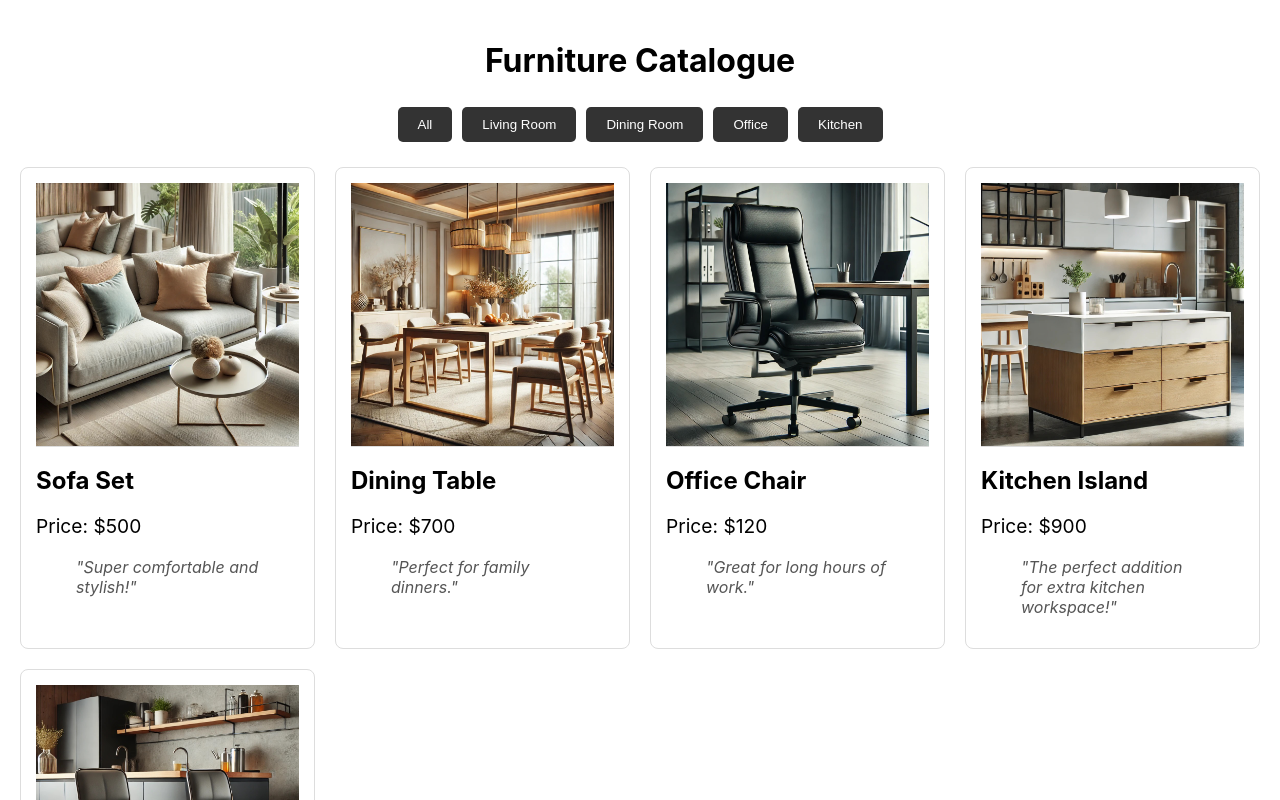
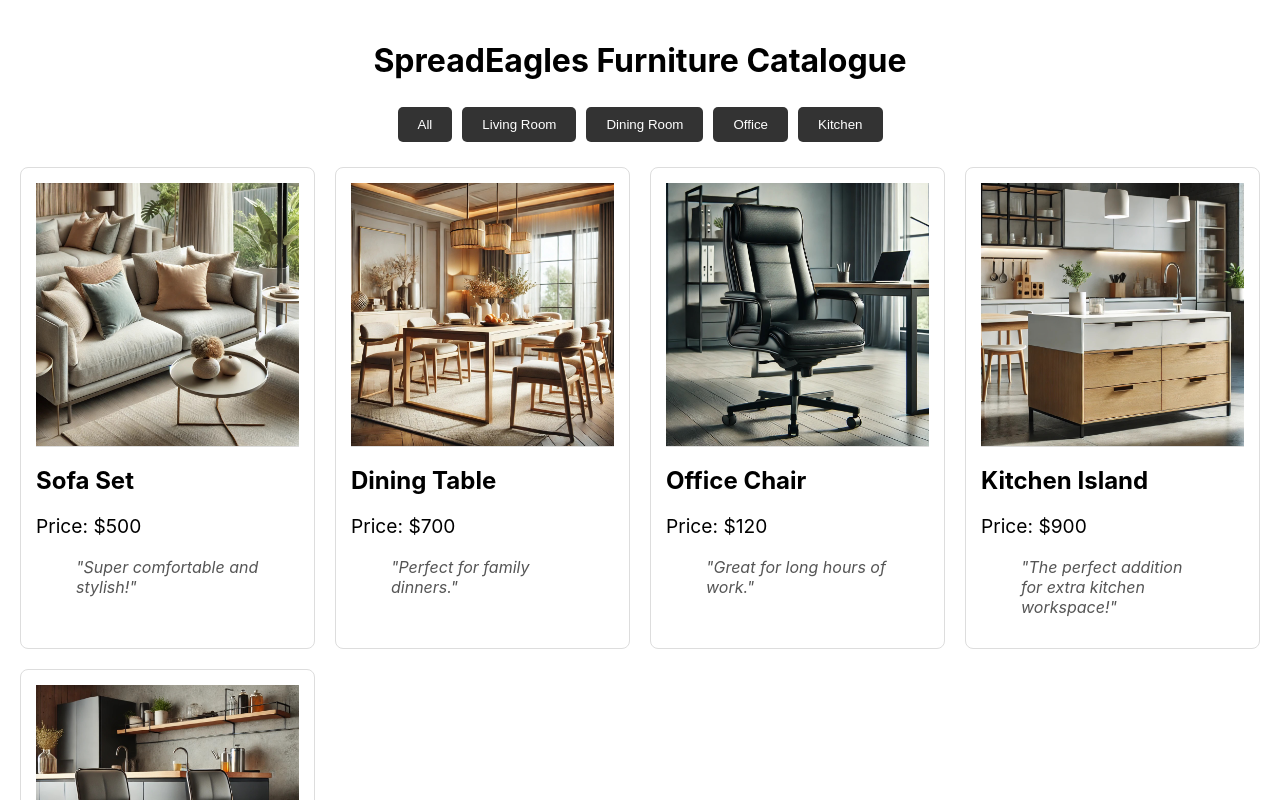
Before and after one commit to gladstone28/furniture-catalogue-app, a React (Create React App) app: page / in a window 1280 px wide. Shown: the top 800 px of the page. Built offline with nearby package versions, Linux system fonts and the light colour scheme.

Commit message:
modify App.js

```diff
--- a/src/App.js
+++ b/src/App.js
@@ -18,7 +18,7 @@ const App = () => {
 
   return (
     <div className="app-container">
-      <h1>Furniture Catalogue</h1>
+      <h1>SpreadEagles Furniture Catalogue</h1>
       <CategoryFilter onFilter={filterFurniture} />
       <div className="furniture-grid">
         {filteredFurniture.map(furniture => (
```
